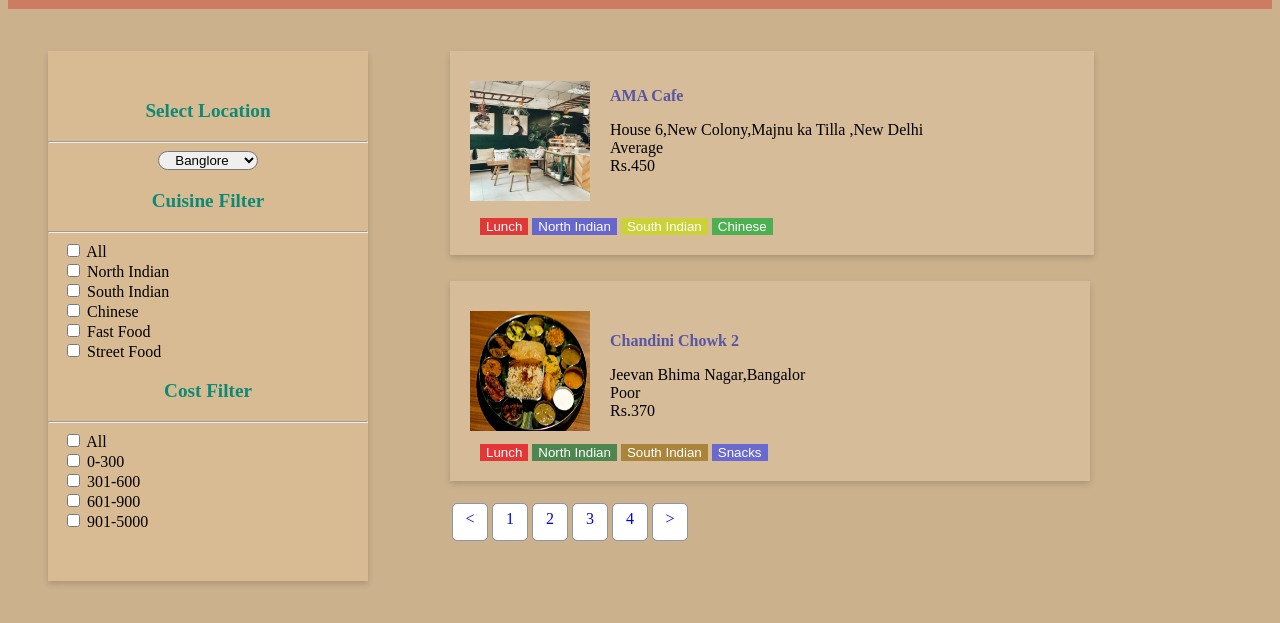
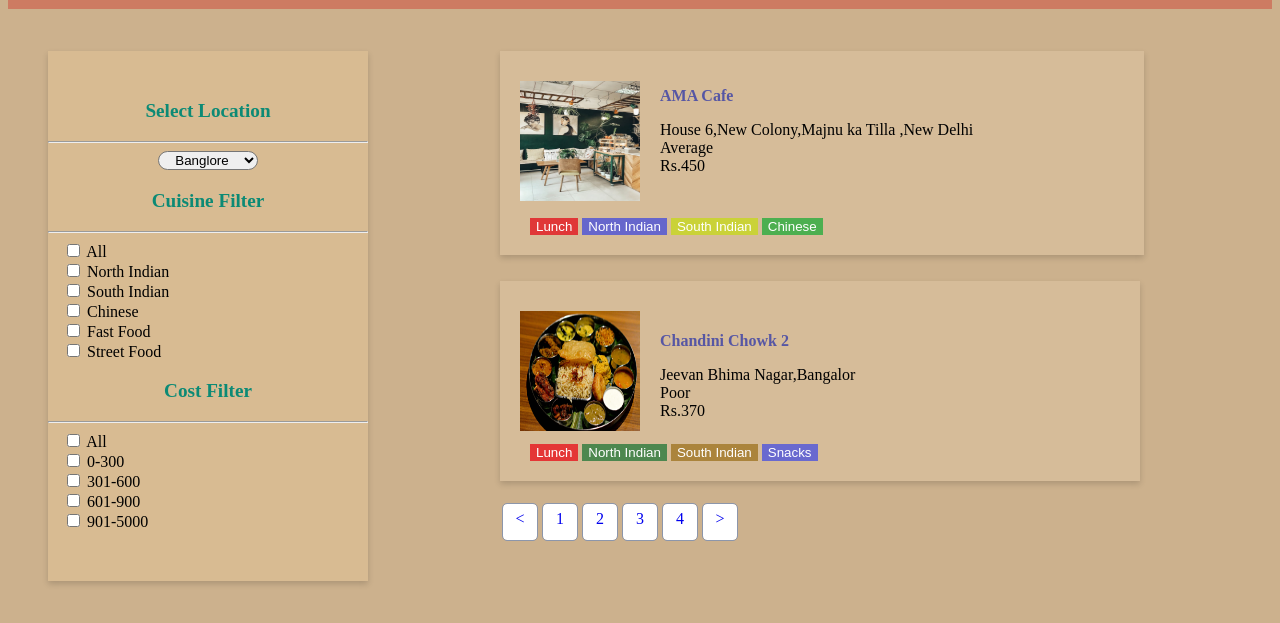
Before and after one commit to HanishaPotta/ass1, a plain HTML site: page index.html in a window 1280 px wide. Shown: the part 59-682 px from the top of the page. Drawn offline with Linux system fonts and the light colour scheme.

Commit message:
change in size

```diff
--- a/styles.css
+++ b/styles.css
@@ -74,7 +74,7 @@ header{
     height: 200px;
     width: 50%;
     top:90px;
-    left: 450px;
+    left: 500px;
     padding: 2px 2px 2px 2px;
     margin-top: 20px;
     background-color: rgb(214, 188, 153);
@@ -86,13 +86,13 @@ header{
     width: 50%;
     height: 200px;
     top:320px;
-    left: 450px;
+    left: 500px;
     margin-top: 20px;
     background-color: rgb(214, 188, 153);
 }
 .pages{
     text-decoration: none;
-    left: 450px;
+    left: 500px;
     top: 560px;
     position: absolute;
     display: flex;
```
